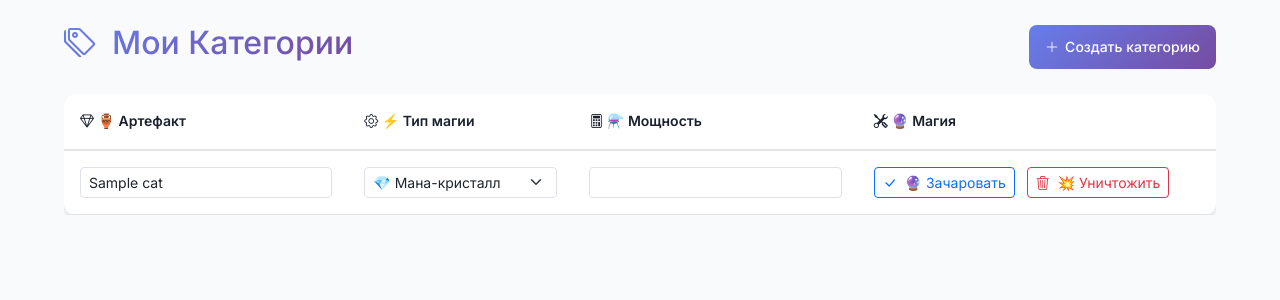
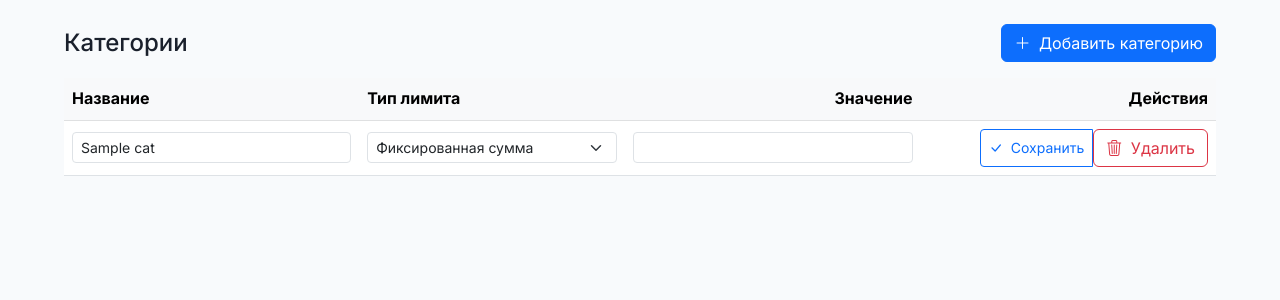
Before and after one commit to Genacvali/crystall-budget, a Flask app: template templates/categories.html in a window 1280 px wide. Shown: the top 300 px of the page. Run offline with Flask 3, Linux system fonts and the light colour scheme; the template is opened without the code that fills it: most values are stand-ins (such as "Sample title", 1, 10 or a date in 2020).

Commit message:
update categories.html

```diff
--- a/templates/categories.html
+++ b/templates/categories.html
@@ -1,98 +1,78 @@
 {% extends "base.html" %}
-{% block title %}🏷️ Категории - CrystalBudget{% endblock %}
+{% block title %}Категории — CrystalBudget{% endblock %}
 
 {% block content %}
-<div class="d-flex justify-content-between align-items-center mb-4">
-    <h2 class="text-gradient pulse-element d-flex align-items-center gap-3">
-        <i class="bi bi-tags"></i>
-        <span>Мои Категории</span>
-    </h2>
-    <button class="btn-modern floating-element" data-bs-toggle="collapse" data-bs-target="#addCategoryForm">
-        <i class="bi bi-plus-lg"></i> Создать категорию
+<div class="d-flex justify-content-between align-items-center mb-3">
+  <h2 class="h4 m-0">Категории</h2>
+  <button class="btn btn-primary" data-bs-toggle="collapse" data-bs-target="#addCategoryForm">
+    <i class="bi bi-plus-lg me-1"></i> Добавить категорию
   </button>
 </div>
 
-<div class="collapse mb-4" id="addCategoryForm">
-    <div class="card card-body modern-card">
+<div class="collapse mb-3" id="addCategoryForm">
+  <div class="card card-body">
     <form method="POST" action="/categories/add">
       <div class="row g-3">
         <div class="col-md-4">
-                    <label for="name" class="form-label">
-                        <i class="bi bi-gem"></i> 🏺 Название артефакта
-                    </label>
-                    <input type="text" id="name" name="name" class="form-modern"
-                           placeholder="Название категории" required>
+          <label for="name" class="form-label">Название</label>
+          <input type="text" id="name" name="name" class="form-control" placeholder="Например, Продукты" required>
         </div>
         <div class="col-md-3">
-                    <label for="limit_type" class="form-label">
-                        <i class="bi bi-gear"></i> ⚡ Тип магии
-                    </label>
-                    <select id="limit_type" name="limit_type" class="form-modern" required>
-                        <option value="fixed">💎 Мана-кристалл (фикс.)</option>
-                        <option value="percent">🌀 Процент от казны</option>
+          <label for="limit_type" class="form-label">Тип лимита</label>
+          <select id="limit_type" name="limit_type" class="form-select" required>
+            <option value="fixed">Фиксированная сумма</option>
+            <option value="percent">Процент от дохода</option>
           </select>
         </div>
         <div class="col-md-3">
-                    <label for="value" class="form-label">
-                        <i class="bi bi-calculator"></i> ⚗️ Мощность
-                    </label>
+          <label for="value" class="form-label">Значение</label>
           <input type="number" id="value" name="value" step="0.01" min="0.01"
-                           inputmode="decimal" class="form-modern" required
-                           placeholder="Сумма или %">
+                 inputmode="decimal" class="form-control" placeholder="Сумма или %"
+                 required>
         </div>
-                <div class="col-md-2 col-sm-12 d-flex align-items-end">
+        <div class="col-md-2 d-grid">
           <label class="form-label d-none d-md-block">&nbsp;</label>
-                    <button type="submit" class="btn btn-success w-100 mt-2 mt-md-0 magic-float">
-                        <i class="bi bi-plus-lg me-1"></i> ✨ Сотворить
-                    </button>
+          <button type="submit" class="btn btn-success">Сохранить</button>
         </div>
       </div>
     </form>
   </div>
 </div>
 
-<!-- Mobile view -->
+<!-- Мобильные карточки -->
 <div class="d-block d-md-none">
   {% for cat in categories %}
-    <div class="card mb-3 modern-card glow-effect">
+  <div class="card mb-2">
     <div class="card-body">
       <form method="POST" action="/categories/update/{{ cat.id }}">
-                <div class="row g-3">
+        <div class="row g-2">
           <div class="col-12">
-                        <label class="form-label">
-                            <i class="bi bi-tag"></i> Название
-                        </label>
-                        <input type="text" name="name" value="{{ cat.name }}" class="form-modern">
+            <label class="form-label">Название</label>
+            <input type="text" name="name" value="{{ cat.name }}" class="form-control" required>
           </div>
           <div class="col-6">
-                        <label class="form-label">
-                            <i class="bi bi-gear"></i> Тип
-                        </label>
-                        <select name="limit_type" class="form-modern">
-                            <option value="fixed" {% if cat.limit_type == 'fixed' %}selected{% endif %}>💎 Мана-кристалл</option>
-                            <option value="percent" {% if cat.limit_type == 'percent' %}selected{% endif %}>🌀 % от казны</option>
+            <label class="form-label">Тип</label>
+            <select name="limit_type" class="form-select">
+              <option value="fixed" {% if cat.limit_type == 'fixed' %}selected{% endif %}>Фиксированная сумма</option>
+              <option value="percent" {% if cat.limit_type == 'percent' %}selected{% endif %}>Процент от дохода</option>
             </select>
           </div>
           <div class="col-6">
-                        <label class="form-label">
-                            <i class="bi bi-calculator"></i> Значение
-                        </label>
+            <label class="form-label">Значение</label>
             <input type="number" name="value" value="{{ cat.value }}" step="0.01" min="0.01"
-                               inputmode="decimal" class="form-modern">
+                   inputmode="decimal" class="form-control" required>
           </div>
           <div class="col-12 d-flex gap-2">
-                        <button type="submit" class="btn btn-outline-primary flex-fill magic-float">
-                            <i class="bi bi-check-lg me-1"></i> 🔮 Зачаровать
+            <button type="submit" class="btn btn-outline-primary flex-fill">
+              <i class="bi bi-check-lg me-1"></i> Обновить
             </button>
             <button type="button" class="btn btn-outline-danger flex-fill"
-                                onclick="if(confirm('Уничтожить артефакт {{ cat.name }}?')) {
-                                    const form = document.createElement('form');
-                                    form.method = 'POST';
-                                    form.action = '/categories/delete/{{ cat.id }}';
-                                    document.body.appendChild(form);
-                                    form.submit();
+                    onclick="if(confirm('Удалить категорию «{{ cat.name }}»?')) {
+                      const f = document.createElement('form');
+                      f.method='POST'; f.action='/categories/delete/{{ cat.id }}';
+                      document.body.appendChild(f); f.submit();
                     }">
-                            <i class="bi bi-trash3 me-1"></i> 💥 Уничтожить
+              <i class="bi bi-trash3 me-1"></i> Удалить
             </button>
           </div>
         </div>
@@ -102,45 +82,47 @@
   {% endfor %}
 </div>
 
-<!-- Desktop table view -->
+<!-- Настольная таблица -->
 <div class="table-responsive d-none d-md-block">
-    <table class="table-modern">
-        <thead class="table-dark">
+  <table class="table align-middle">
+    <thead class="table-light">
       <tr>
-                <th><i class="bi bi-gem"></i> 🏺 Артефакт</th>
-                <th><i class="bi bi-gear"></i> ⚡ Тип магии</th>
-                <th><i class="bi bi-calculator"></i> ⚗️ Мощность</th>
-                <th><i class="bi bi-tools"></i> 🔮 Магия</th>
+        <th>Название</th>
+        <th>Тип лимита</th>
+        <th class="text-end">Значение</th>
+        <th class="text-end">Действия</th>
       </tr>
     </thead>
     <tbody>
       {% for cat in categories %}
       <tr>
         <form method="POST" action="/categories/update/{{ cat.id }}" class="d-contents">
-                    <td>
-                        <input type="text" name="name" value="{{ cat.name }}" class="form-control form-control-sm">
+          <td style="min-width:220px">
+            <input type="text" name="name" value="{{ cat.name }}" class="form-control form-control-sm" required>
           </td>
-                    <td>
+          <td style="min-width:180px">
             <select name="limit_type" class="form-select form-select-sm">
-                            <option value="fixed" {% if cat.limit_type == 'fixed' %}selected{% endif %}>💎 Мана-кристалл</option>
-                            <option value="percent" {% if cat.limit_type == 'percent' %}selected{% endif %}>🌀 % от казны</option>
+              <option value="fixed" {% if cat.limit_type == 'fixed' %}selected{% endif %}>Фиксированная сумма</option>
+              <option value="percent" {% if cat.limit_type == 'percent' %}selected{% endif %}>Процент от дохода</option>
             </select>
           </td>
-                    <td>
+          <td class="text-end" style="min-width:160px">
             <input type="number" name="value" value="{{ cat.value }}" step="0.01" min="0.01"
-                               inputmode="decimal" class="form-control form-control-sm">
+                   inputmode="decimal" class="form-control form-control-sm text-end" required>
           </td>
-                    <td>
-                        <button type="submit" class="btn btn-sm btn-outline-primary me-2 magic-float">
-                            <i class="bi bi-check-lg me-1"></i> 🔮 Зачаровать
+          <td class="text-end" style="min-width:200px">
+            <div class="btn-group btn-group-sm">
+              <button type="submit" class="btn btn-outline-primary">
+                <i class="bi bi-check-lg me-1"></i> Сохранить
               </button>
             </form>
               <form method="POST" action="/categories/delete/{{ cat.id }}" class="d-inline">
-                            <button type="submit" class="btn btn-sm btn-outline-danger"
-                                    onclick="return confirm('Уничтожить артефакт?')">
-                                <i class="bi bi-trash3 me-1"></i> 💥 Уничтожить
+                <button type="submit" class="btn btn-outline-danger"
+                        onclick="return confirm('Удалить категорию?')">
+                  <i class="bi bi-trash3 me-1"></i> Удалить
                 </button>
               </form>
+            </div>
           </td>
       </tr>
       {% endfor %}
@@ -150,16 +132,10 @@
 
 {% if not categories %}
 <div class="text-center py-5">
-    <div class="card border-0 bg-transparent">
-        <div class="card-body">
-            <i class="bi bi-tags display-4 text-white-50 mb-3"></i>
-            <h5 class="text-white-50">🏺 Нет артефактов</h5>
-            <p class="text-white-50 mb-4">Создайте первый артефакт для начала магического планирования</p>
-            <button class="btn btn-primary magic-float" data-bs-toggle="collapse" data-bs-target="#addCategoryForm">
-                <i class="bi bi-plus-lg me-2"></i> ✨ Создать артефакт
+  <p class="text-muted mb-3">Категории не созданы</p>
+  <button class="btn btn-primary" data-bs-toggle="collapse" data-bs-target="#addCategoryForm">
+    <i class="bi bi-plus-lg me-1"></i> Создать категорию
   </button>
-        </div>
-    </div>
 </div>
 {% endif %}
 {% endblock %}
@@ -167,32 +143,30 @@
 {% block scripts %}
 <script>
 document.addEventListener('DOMContentLoaded', function() {
-    // Update placeholder text based on limit type
-    function updateValuePlaceholder(limitTypeSelect, valueInput) {
-        if (limitTypeSelect.value === 'percent') {
-            valueInput.placeholder = 'Процент (например, 30)';
-            valueInput.max = '100';
+  function updatePlaceholder(selectEl, inputEl) {
+    if (!selectEl || !inputEl) return;
+    if (selectEl.value === 'percent') {
+      inputEl.placeholder = 'Процент (например, 30)';
+      inputEl.max = '100';
     } else {
-            valueInput.placeholder = 'Сумма (например, 5000)';
-            valueInput.removeAttribute('max');
+      inputEl.placeholder = 'Сумма (например, 5000)';
+      inputEl.removeAttribute('max');
     }
   }
 
-    // For add form
-    const addLimitType = document.getElementById('limit_type');
-    const addValueInput = document.getElementById('value');
-    if (addLimitType && addValueInput) {
-        addLimitType.addEventListener('change', () => updateValuePlaceholder(addLimitType, addValueInput));
-        updateValuePlaceholder(addLimitType, addValueInput);
+  // Форма добавления
+  const addType = document.getElementById('limit_type');
+  const addValue = document.getElementById('value');
+  if (addType && addValue) {
+    addType.addEventListener('change', () => updatePlaceholder(addType, addValue));
+    updatePlaceholder(addType, addValue);
   }
 
-    // For existing category forms
-    document.querySelectorAll('select[name="limit_type"]').forEach(select => {
-        const valueInput = select.closest('form').querySelector('input[name="value"]');
-        if (valueInput) {
-            select.addEventListener('change', () => updateValuePlaceholder(select, valueInput));
-            updateValuePlaceholder(select, valueInput);
-        }
+  // Формы редактирования
+  document.querySelectorAll('form select[name="limit_type"]').forEach(sel => {
+    const valInput = sel.closest('form').querySelector('input[name="value"]');
+    sel.addEventListener('change', () => updatePlaceholder(sel, valInput));
+    updatePlaceholder(sel, valInput);
   });
 });
 </script>
```
Lines whose indentation alone changed are shown as unchanged.
